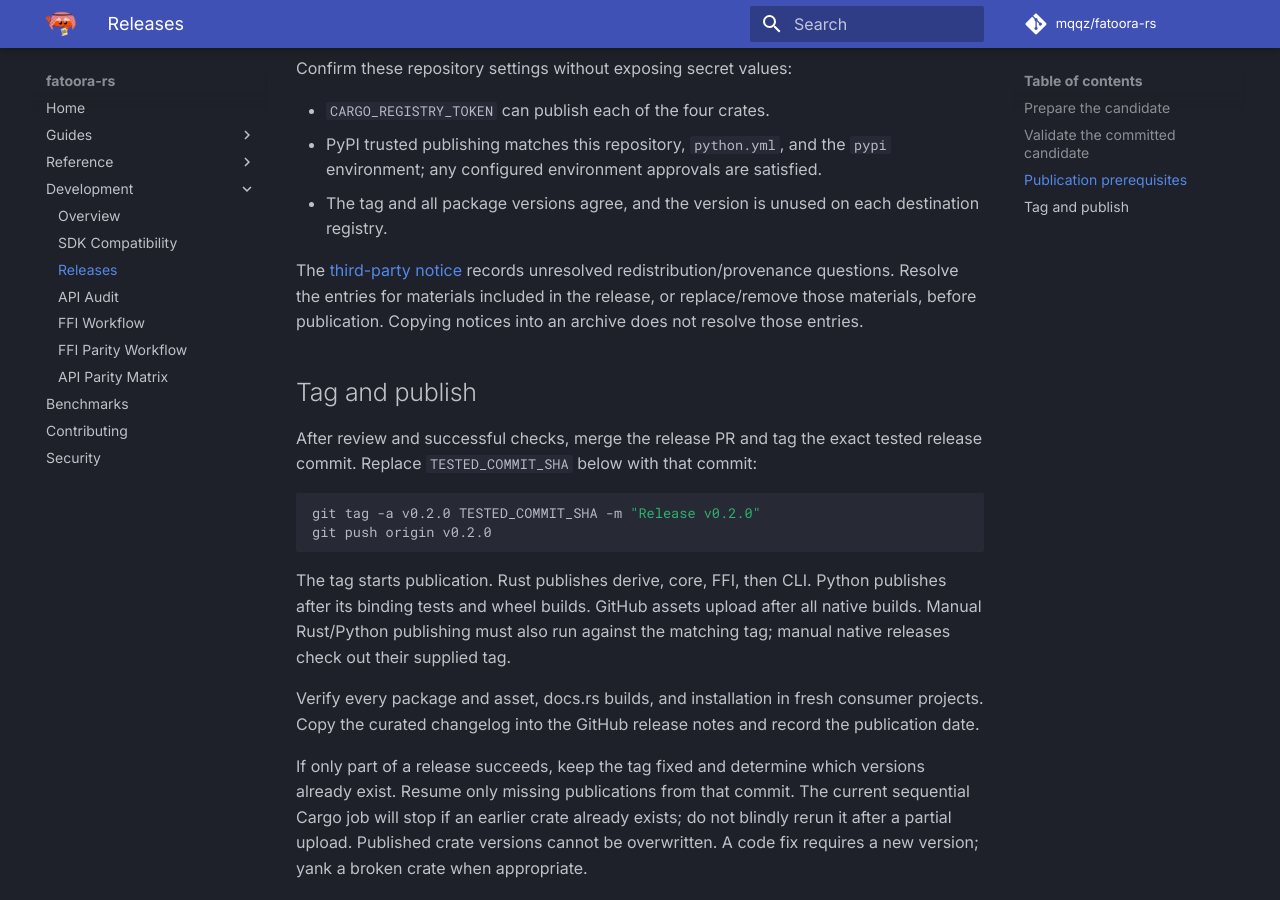
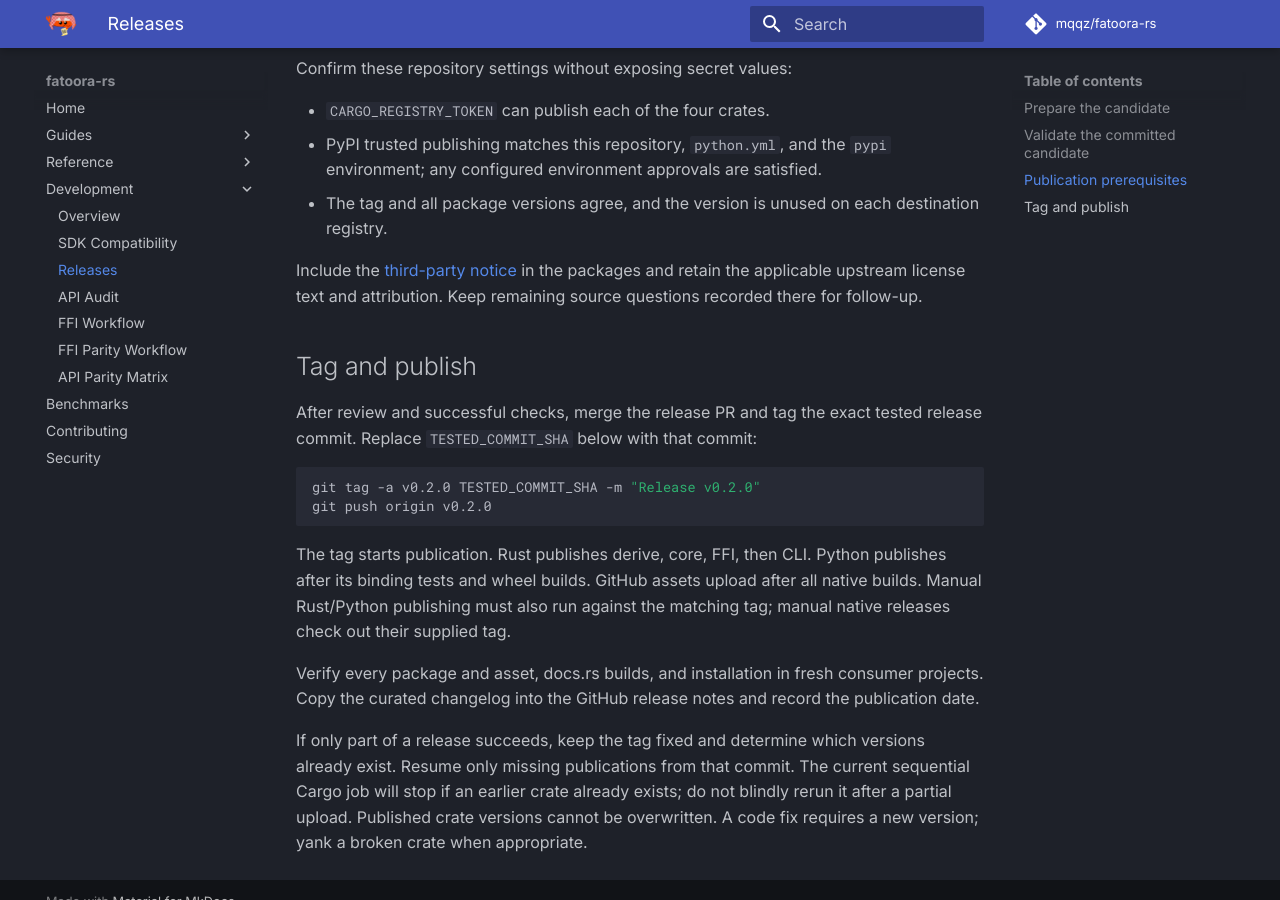
Before and after one commit to mqqz/fatoora-rs, an MkDocs documentation site: the page built from docs/development/releases.md, in a window 1280 px wide and 900 px high, scrolled down 1529 px. Built offline with MkDocs 1.6.1 and Material for MkDocs 9.7.7, drawn with Linux system fonts in a browser that asks for light colours; comment, search, counter and statistics services are not loaded.

Commit message:
docs: record upstream XAdES license and sources

```diff
--- a/docs/development/releases.md
+++ b/docs/development/releases.md
@@ -70,10 +70,9 @@ Confirm these repository settings without exposing secret values:
 - The tag and all package versions agree, and the version is unused on each
   destination registry.
 
-The [third-party notice](https://github.com/mqqz/fatoora-rs/blob/main/THIRD_PARTY_NOTICES.md)
-records unresolved redistribution/provenance questions. Resolve the entries for
-materials included in the release, or replace/remove those materials, before
-publication. Copying notices into an archive does not resolve those entries.
+Include the [third-party notice](https://github.com/mqqz/fatoora-rs/blob/main/THIRD_PARTY_NOTICES.md)
+in the packages and retain the applicable upstream license text and attribution.
+Keep remaining source questions recorded there for follow-up.
 
 ## Tag and publish
 
```
Also changed, not shown: THIRD_PARTY_NOTICES.md (+37 -3 lines).
